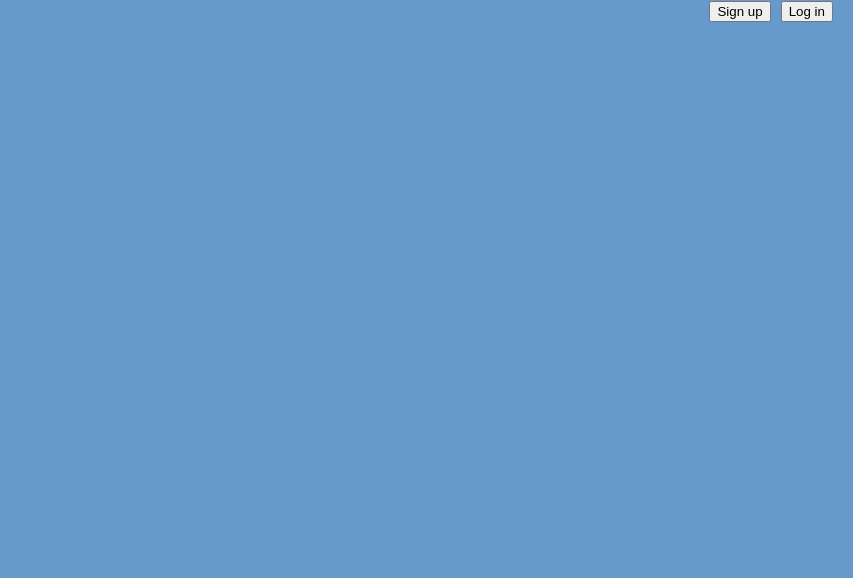
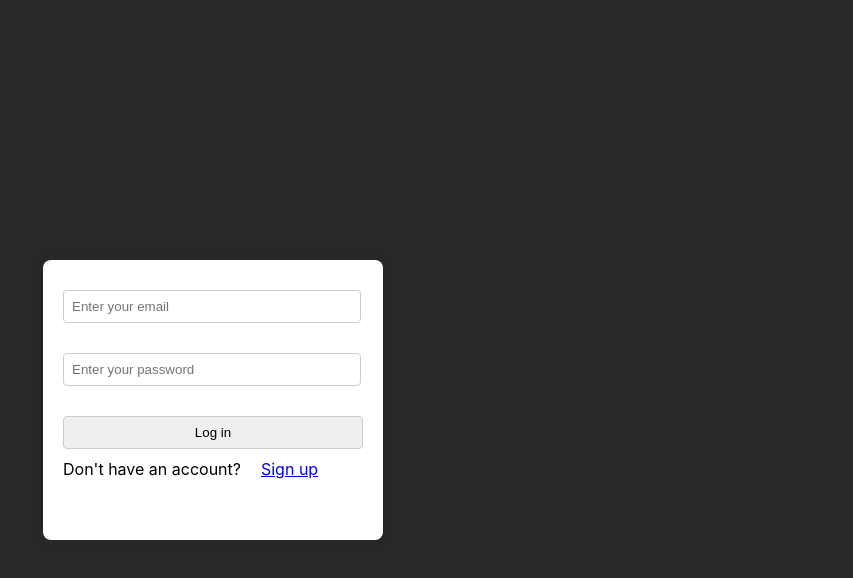
Before and after one commit to alxxalex/Bug-Tracking-TW, a React (Create React App) app in the folder gui/bug-tracking/: page / in a window 1280 px wide. Shown: the top 578 px of the page, without its empty margins (427-1280 px from the left). Built offline with nearby package versions, Linux system fonts and the light colour scheme.

Commit message:
Update Login Signup

```diff
--- a/gui/bug-tracking/src/App.js
+++ b/gui/bug-tracking/src/App.js
@@ -9,9 +9,9 @@ function App() {
     <div className="App">
       <BrowserRouter>
         <Routes>
-          <Route path="/" element={<Home />}></Route>
+          <Route path="/" element={<LogInForm />}></Route>
           <Route path="/signup" element={<SignUpForm />}></Route>
-          <Route path="/login" element={<LogInForm />}></Route>
+          <Route path="/home" element={<Home />}></Route>
         </Routes>
       </BrowserRouter>
     </div>
--- a/gui/bug-tracking/src/components/Home.css
+++ b/gui/bug-tracking/src/components/Home.css
@@ -1,6 +1,6 @@
 .home {
     height: 100vh;
-    background-color: #6699CC;
+    background-color: #28282b;
 }
 
 .button-container{
--- a/gui/bug-tracking/src/components/authentication/LogInForm.css
+++ b/gui/bug-tracking/src/components/authentication/LogInForm.css
@@ -3,7 +3,7 @@
 	justify-content: center;
 	align-items: center;
 	height: 100vh;
-  background-color: #6699CC;
+	background-color: #28282b;
 }
 
 .login-form {
@@ -12,6 +12,7 @@
 	background-color: white;
 	border-radius: 8px;
 	box-shadow: 0 0 10px rgba(0, 0, 0, 0.1);
+	height: 30%;
 }
 
 .login-form input {
@@ -22,10 +23,19 @@
 	border-radius: 4px;
 }
 
-.login-form .login{
-  width: 320px;;
+.email, .password {
+	margin-bottom: 20px;
+  margin-top: 10px;
+}
+
+.login-form .login {
+	width: 320px;
 }
 
 .login-form .error-message {
 	color: red;
 }
+
+.signup {
+	margin-left: 20px;
+}
--- a/gui/bug-tracking/src/components/authentication/LogInForm.js
+++ b/gui/bug-tracking/src/components/authentication/LogInForm.js
@@ -1,5 +1,7 @@
 import React, { useState } from "react";
 import { useNavigate } from "react-router-dom";
+import { Link } from "react-router-dom";
+
 import "./LogInForm.css";
 
 const SERVER = "http://localhost:5001";
@@ -15,7 +17,7 @@ function LogInForm(props) {
     password: password,
   };
 
-  const handleClick = async () => {
+  const handleLogInClick = async () => {
     try {
       const response = await fetch(`${SERVER}/api/authenticate`, {
         method: "POST",
@@ -26,7 +28,7 @@ function LogInForm(props) {
       });
 
       if (response.ok) {
-        navigate("/");
+        navigate("/home");
       } else {
         setError("Authentication failed");
       }
@@ -35,6 +37,10 @@ function LogInForm(props) {
       setError("An error occurred");
     }
   };
+
+  // function handleSignUpClick() {
+  //   navigate("/signup");
+  // }
 
   return (
     <div className="login-container">
@@ -56,8 +62,12 @@ function LogInForm(props) {
           />
         </div>
         <div className="login">
-          <input type="button" value="Log in" onClick={handleClick} />
+          <input type="button" value="Log in" onClick={handleLogInClick} />
         </div>
+        Don't have an account?
+        <Link to="/signup">
+          <span className="signup" x >Sign up</span>
+        </Link>
       </div>
     </div>
   );
--- a/gui/bug-tracking/src/components/authentication/SignUpForm.css
+++ b/gui/bug-tracking/src/components/authentication/SignUpForm.css
@@ -3,7 +3,7 @@
 	justify-content: center;
 	align-items: center;
 	height: 100vh;
-  background-color: #6699CC;
+	background-color: #28282b;
 }
 
 .signup-form {
@@ -16,11 +16,18 @@
 
 .signup-form input {
 	width: calc(100% - 20px);
-  height: 40px;
 	padding: 8px;
 	border: 1px solid #ccc;
 	border-radius: 4px;
-  margin-bottom: 10px;
+}
+
+#email{
+	margin-top: 30px;
+	margin-bottom: 30px;
+}
+
+#password{
+	margin-bottom: 30px;
 }
 
 .signup-form .submit {
--- a/gui/bug-tracking/src/components/authentication/SignUpForm.js
+++ b/gui/bug-tracking/src/components/authentication/SignUpForm.js
@@ -50,14 +50,14 @@ function SignUpForm(_props) {
               onChange={(evt) => setName(evt.target.value)}
             />
           </div>
-          <div className="email">
+          <div id="email">
             <input
               type="text"
               placeholder="Enter your email"
               onChange={(evt) => setEmail(evt.target.value)}
             />
           </div>
-          <div className="password">
+          <div id="password">
             <input
               type="password"
               placeholder="Enter your password"
```
Also changed, not shown: 2 other files (tests, documents, lock files or other folders). Lines whose indentation alone changed are shown as unchanged.
